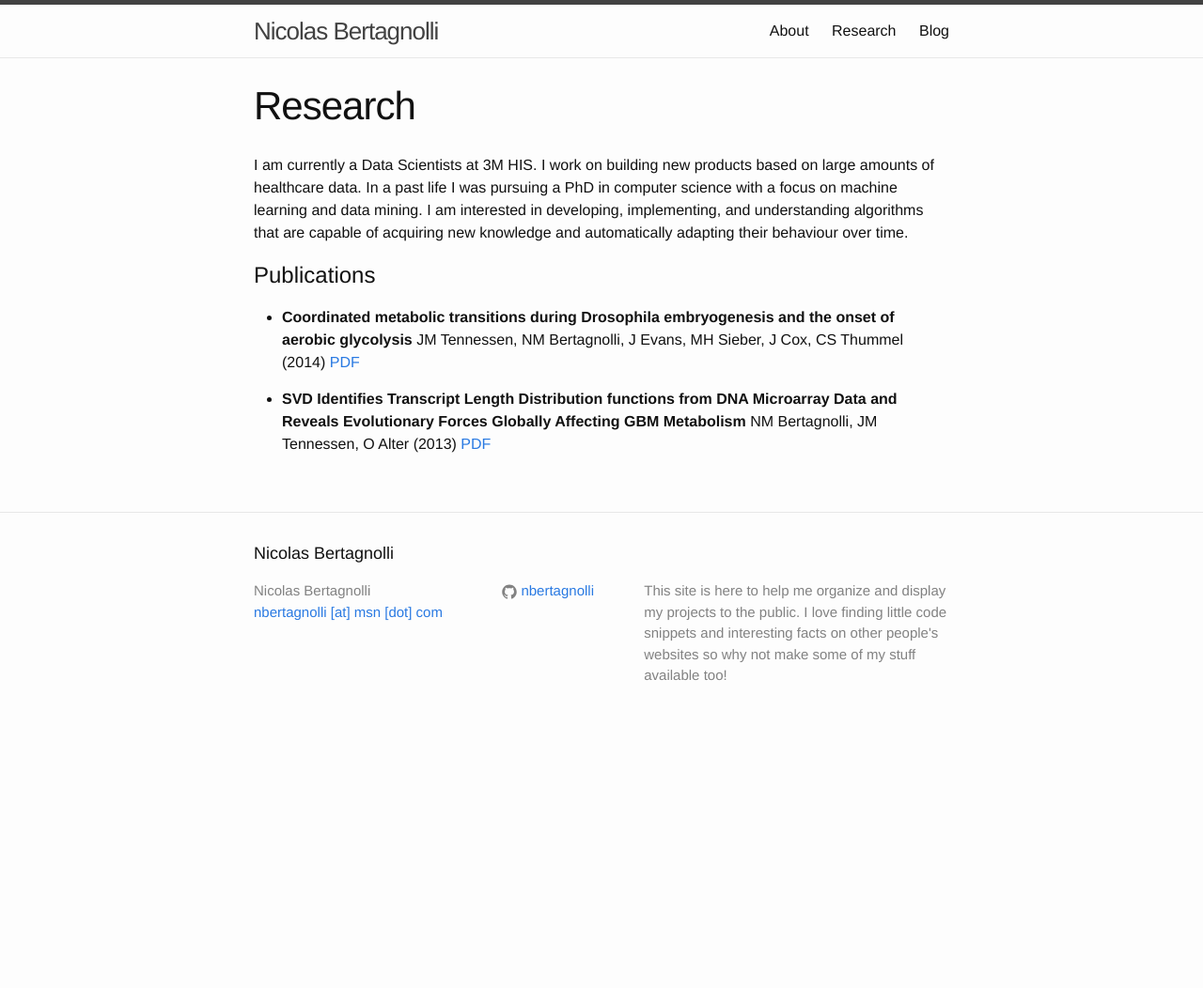
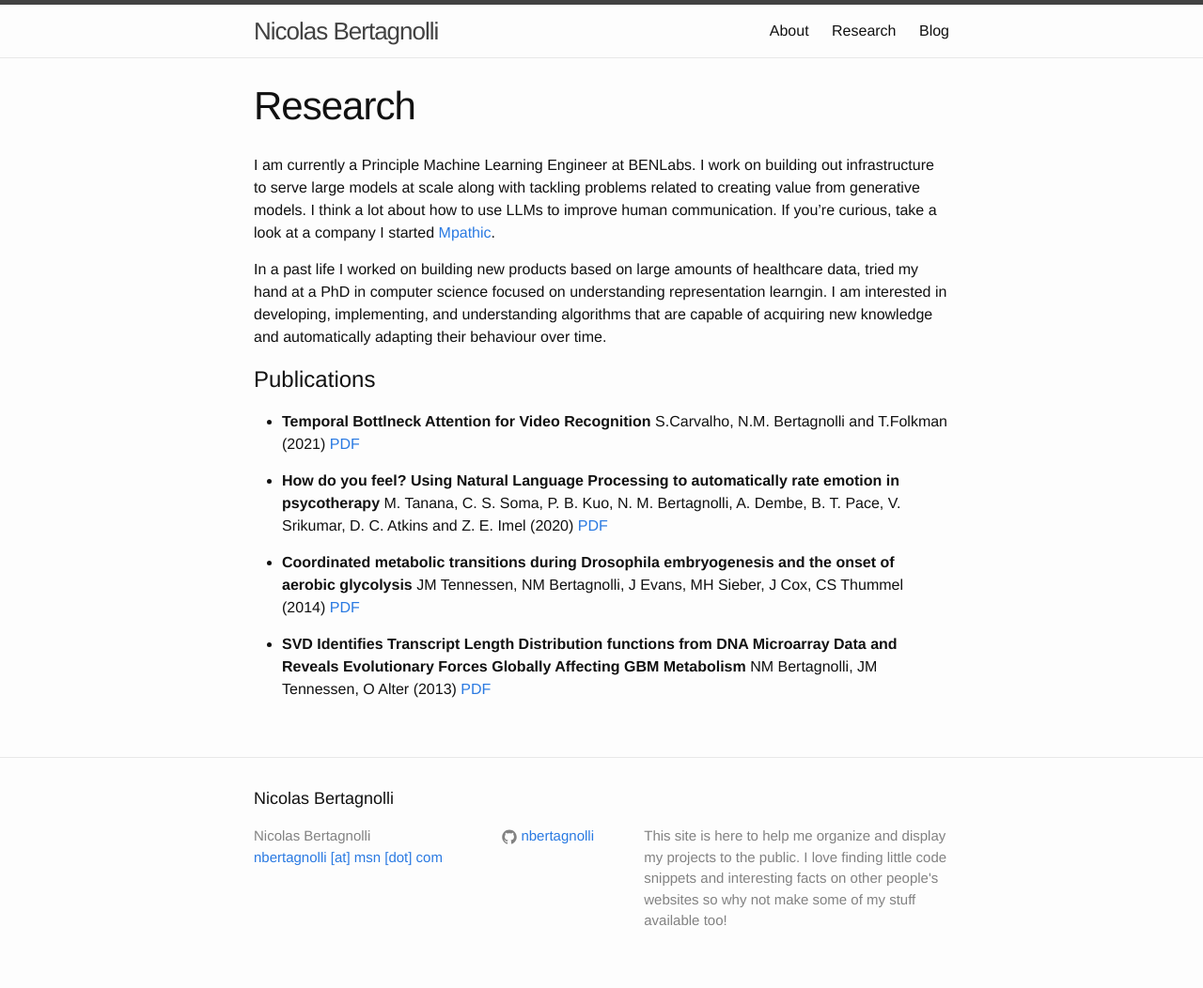
Before and after one commit to nbertagnolli/nbertagnolli.github.io, a Jekyll site: the page built from Research/index.md, in a window 1280 px wide. Shown: the whole page at 94% size. Built offline with Jekyll 4.4.1, drawn with Linux system fonts in a browser that asks for light colours; before the commit the page ends 900 px from its top, so only the background shows below that.

Commit message:
Updated research page

```diff
--- a/Research/index.md
+++ b/Research/index.md
@@ -6,12 +6,18 @@ group : navigation
 ---
 
 
-I am currently a Data Scientists at 3M HIS.  I work on building new products based on large amounts of healthcare data.  In a past life I was pursuing a PhD in computer science with a focus on machine learning and data mining.  I am interested in developing, implementing, and understanding algorithms that are capable of acquiring new knowledge and automatically adapting their behaviour over time.
+I am currently a Principle Machine Learning Engineer at BENLabs.  I work on building out infrastructure to serve large models at scale along with tackling problems related to creating value from generative models.  I think a lot about how to use LLMs to improve human communication. If you're curious, take a look at a company I started [Mpathic](https://mpathic.ai/).
+
+ In a past life I worked on building new products based on large amounts of healthcare data, tried my hand at a PhD in computer science focused on understanding representation learngin.  I am interested in developing, implementing, and understanding algorithms that are capable of acquiring new knowledge and automatically adapting their behaviour over time.
 
 <!-- My PhD Advisor is <a target = "_blank" href = "http://www.svivek.com">Dr. Vivek Srikumar</a> -->
 
 
 <h1> Publications </h1>
+
+* **Temporal Bottlneck Attention for Video Recognition** S.Carvalho, N.M. Bertagnolli and T.Folkman (2021) <a target = "_blank" href = "https://ieeexplore.ieee.org/abstract/document/9680124">PDF</a>
+
+* **How do you feel?  Using Natural Language Processing to automatically rate emotion in psycotherapy** M. Tanana, C. S. Soma, P. B. Kuo, N. M. Bertagnolli, A. Dembe, B. T. Pace, V. Srikumar, D. C. Atkins and Z. E. Imel  (2020) <a target = "_blank" href = "https://link.springer.com/article/10.3758/s13428-020-01531-zf">PDF</a>
 
 * **Coordinated metabolic transitions during Drosophila embryogenesis and the onset of aerobic glycolysis** JM Tennessen, NM Bertagnolli, J Evans, MH Sieber, J Cox, CS Thummel (2014) <a target = "_blank" href = "http://www.g3journal.org/content/4/5/839.full.pdf">PDF</a>
 
```
